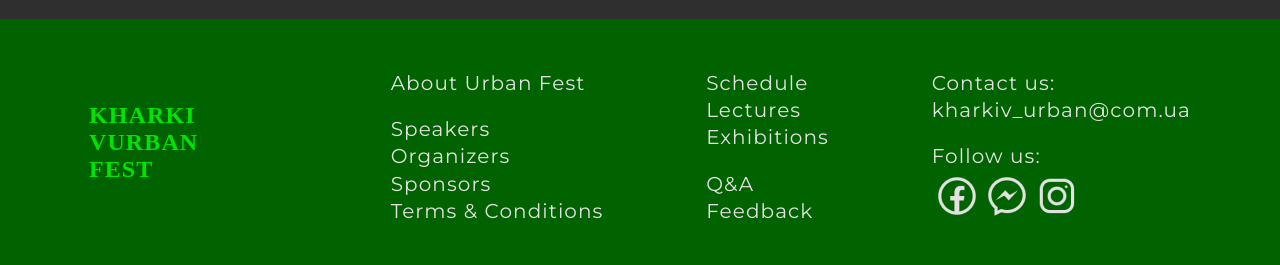
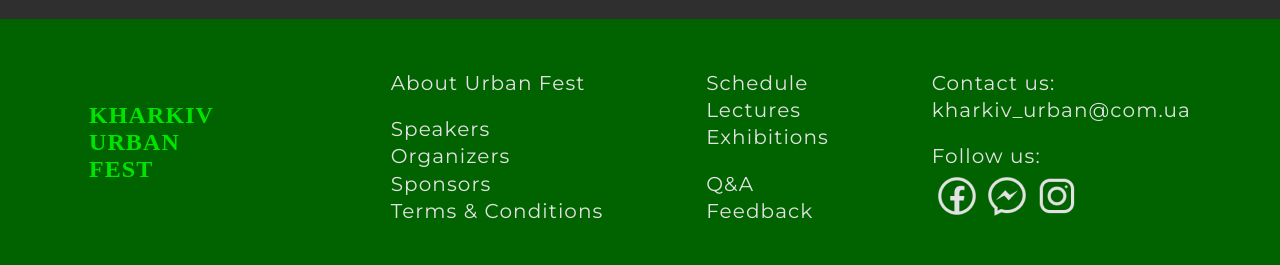
Before and after one commit to DiGureev/Kharkiv-urban-fest, a React (Create React App) app: page / in a window 1280 px wide. Shown: the part 7474-7739 px from the top of the page. Built offline with nearby package versions, Linux system fonts and the light colour scheme; a web font is replaced by a local one.

Commit message:
edits in logo

```diff
--- a/src/components/Footer.js
+++ b/src/components/Footer.js
@@ -7,7 +7,7 @@ const Footer = (props) => {
     return (
         <div className='footer'>
             <div className='footer-links'>
-                <a href='#first-screen'><div className="logo">kharki vurban fest</div></a>
+                <a href='#first-screen'><div className="logo">kharkiv urban fest</div></a>
                 <div>
                     <a href='#about'><p>About Urban Fest</p></a>
                     <br/>
```
